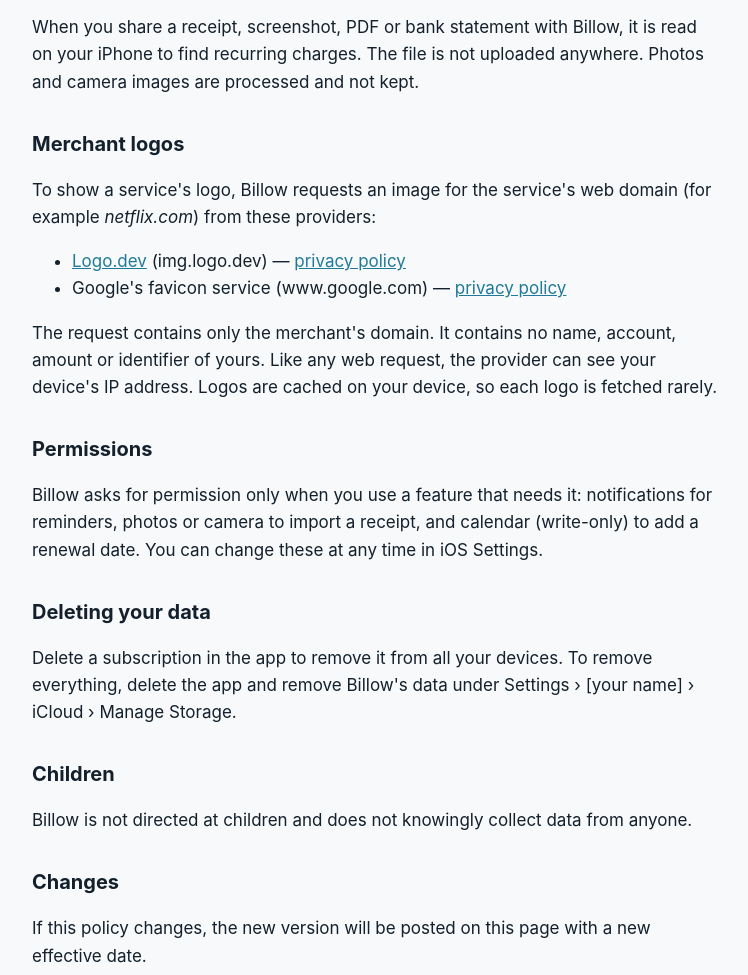
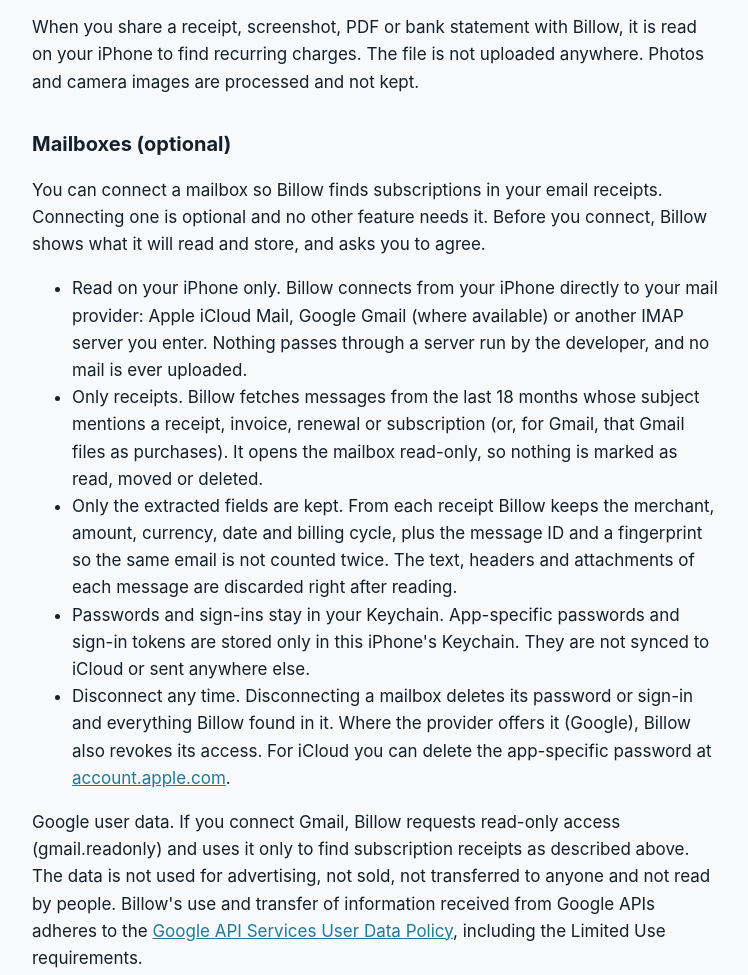
Before and after one commit to ervincapi/billow-site, a plain HTML site: page privacy.html in a window 1280 px wide. Shown: the part 669-1644 px from the top of the page, without its empty margins (264-1012 px from the left). Drawn offline with Linux system fonts and the light colour scheme.

Commit message:
Privacy policy: Mailboxes section (on-device mail reading, Google Limited Use), effective Nov 5, 2026
Co-Authored-By: Claude Opus 5.5 <noreply@anthropic.com>

```diff
--- a/privacy.html
+++ b/privacy.html
@@ -10,7 +10,7 @@
 <main>
 <nav><a href="index.html">Billow</a><a href="support.html">Support</a><a href="privacy.html">Privacy</a></nav>
 <h1>Privacy Policy</h1>
-<p class="muted">Billow for iPhone · Effective November 4, 2026</p>
+<p class="muted">Billow for iPhone · Effective November 5, 2026</p>
 
 <p>Billow is a subscription tracker made by Ervin Capi, an independent developer. Billow has no account, no server and no analytics. This policy explains the little data that ever leaves your iPhone.</p>
 
@@ -22,6 +22,17 @@
 
 <h2>Imports stay on your device</h2>
 <p>When you share a receipt, screenshot, PDF or bank statement with Billow, it is read on your iPhone to find recurring charges. The file is not uploaded anywhere. Photos and camera images are processed and not kept.</p>
+
+<h2>Mailboxes (optional)</h2>
+<p>You can connect a mailbox so Billow finds subscriptions in your email receipts. Connecting one is optional and no other feature needs it. Before you connect, Billow shows what it will read and store, and asks you to agree.</p>
+<ul>
+<li>Read on your iPhone only. Billow connects from your iPhone directly to your mail provider: Apple iCloud Mail, Google Gmail (where available) or another IMAP server you enter. Nothing passes through a server run by the developer, and no mail is ever uploaded.</li>
+<li>Only receipts. Billow fetches messages from the last 18 months whose subject mentions a receipt, invoice, renewal or subscription (or, for Gmail, that Gmail files as purchases). It opens the mailbox read-only, so nothing is marked as read, moved or deleted.</li>
+<li>Only the extracted fields are kept. From each receipt Billow keeps the merchant, amount, currency, date and billing cycle, plus the message ID and a fingerprint so the same email is not counted twice. The text, headers and attachments of each message are discarded right after reading.</li>
+<li>Passwords and sign-ins stay in your Keychain. App-specific passwords and sign-in tokens are stored only in this iPhone's Keychain. They are not synced to iCloud or sent anywhere else.</li>
+<li>Disconnect any time. Disconnecting a mailbox deletes its password or sign-in and everything Billow found in it. Where the provider offers it (Google), Billow also revokes its access. For iCloud you can delete the app-specific password at <a href="https://account.apple.com">account.apple.com</a>.</li>
+</ul>
+<p>Google user data. If you connect Gmail, Billow requests read-only access (gmail.readonly) and uses it only to find subscription receipts as described above. The data is not used for advertising, not sold, not transferred to anyone and not read by people. Billow's use and transfer of information received from Google APIs adheres to the <a href="https://developers.google.com/terms/api-services-user-data-policy">Google API Services User Data Policy</a>, including the Limited Use requirements.</p>
 
 <h2>Merchant logos</h2>
 <p>To show a service's logo, Billow requests an image for the service's web domain (for example <em>netflix.com</em>) from these providers:</p>
@@ -35,7 +46,7 @@
 <p>Billow asks for permission only when you use a feature that needs it: notifications for reminders, photos or camera to import a receipt, and calendar (write-only) to add a renewal date. You can change these at any time in iOS Settings.</p>
 
 <h2>Deleting your data</h2>
-<p>Delete a subscription in the app to remove it from all your devices. To remove everything, delete the app and remove Billow's data under Settings › [your name] › iCloud › Manage Storage.</p>
+<p>Delete a subscription in the app to remove it from all your devices. Settings › Data › Delete all data removes everything at once, including connected mailboxes and their stored passwords. You can also delete the app and remove Billow's data under Settings › [your name] › iCloud › Manage Storage.</p>
 
 <h2>Children</h2>
 <p>Billow is not directed at children and does not knowingly collect data from anyone.</p>
```
